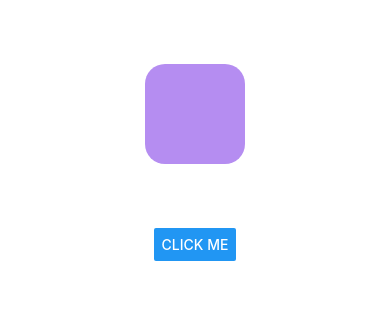
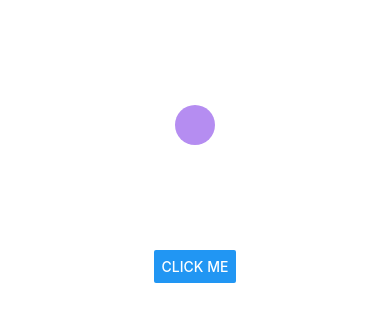
Before and after one commit to bunyaminmrcn/ReanimatedOfficialExamples, a React Native app: screen / in a window 390 px wide. Shown: the top 322 px of the page. Built offline with nearby package versions, Linux system fonts and the light colour scheme.

Commit message:
Lesson02 complate

```diff
--- a/App.tsx
+++ b/App.tsx
@@ -1,7 +1,9 @@
 import Lesson01 from './src/lesson_01';
+import Lesson02_01 from './src/lesson_02-01';
+import Lesson02_02 from './src/lesson_02-02';
 
 
 export default function App()
 {
-  return <Lesson01 />
+  return <Lesson02_02 />
 }
--- a/package.json
+++ b/package.json
@@ -12,7 +12,10 @@
   "dependencies": {
     "react": "18.2.0",
     "react-native": "0.73.2",
-    "react-native-reanimated": "^3.6.1"
+    "react-native-gesture-handler": "^2.14.1",
+    "react-native-linear-gradient": "^2.8.3",
+    "react-native-reanimated": "^3.6.1",
+    "react-native-svg": "^14.1.0"
   },
   "devDependencies": {
     "@babel/core": "^7.20.0",
--- /dev/null
+++ b/src/lesson_02-01.tsx
@@ -0,0 +1,49 @@
+//https://docs.swmansion.com/react-native-reanimated/docs/fundamentals/animating-styles-and-props
+
+import React from 'react';
+
+import { Button, View, StyleSheet } from 'react-native';
+import Animated, {
+  useSharedValue,
+  withSpring,
+  useAnimatedStyle,
+} from 'react-native-reanimated';
+
+export default function App() {
+  const translateX = useSharedValue(0);
+
+  const handlePress = () => {
+    translateX.value += 50;
+  };
+
+  // highlight-start
+  const animatedStyles = useAnimatedStyle(() => ({
+    transform: [{ translateX: withSpring(translateX.value * 2) }],
+  }));
+  // highlight-end
+
+  return (
+    <>
+      {/* highlight-next-line */}
+      <Animated.View style={[styles.box, animatedStyles]} />
+      <View style={styles.container}>
+        <Button onPress={handlePress} title="Click me" />
+      </View>
+    </>
+  );
+}
+
+const styles = StyleSheet.create({
+  container: {
+    flex: 1,
+    alignItems: 'center',
+    justifyContent: 'center',
+  },
+  box: {
+    height: 120,
+    width: 120,
+    backgroundColor: '#b58df1',
+    borderRadius: 20,
+    marginVertical: 50,
+  },
+});
--- /dev/null
+++ b/src/lesson_02-02.tsx
@@ -0,0 +1,52 @@
+//https://docs.swmansion.com/react-native-reanimated/docs/fundamentals/animating-styles-and-props#animating-props
+
+import React from 'react';
+import { Button, View, StyleSheet } from 'react-native';
+import Animated, {
+  useSharedValue,
+  useAnimatedProps,
+  withTiming,
+} from 'react-native-reanimated';
+import { Svg, Circle } from 'react-native-svg';
+
+const AnimatedCircle = Animated.createAnimatedComponent(Circle);
+
+export default function App() {
+  const r = useSharedValue(20);
+
+  const handlePress = () => {
+    r.value += 10;
+  };
+
+  // highlight-start
+  const animatedProps = useAnimatedProps(() => ({
+    r: withTiming(r.value),
+  }));
+  // highlight-end
+
+  return (
+    <View style={styles.container}>
+      <Svg style={styles.svg}>
+        <AnimatedCircle
+          cx="50%"
+          cy="50%"
+          fill="#b58df1"
+          // highlight-next-line
+          animatedProps={animatedProps}
+        />
+      </Svg>
+      <Button onPress={handlePress} title="Click me" />
+    </View>
+  );
+}
+
+const styles = StyleSheet.create({
+  container: {
+    flex: 1,
+    alignItems: 'center',
+  },
+  svg: {
+    height: 250,
+    width: '100%',
+  },
+});
```
Also changed, not shown: 2 other files (tests, documents, lock files or other folders).
